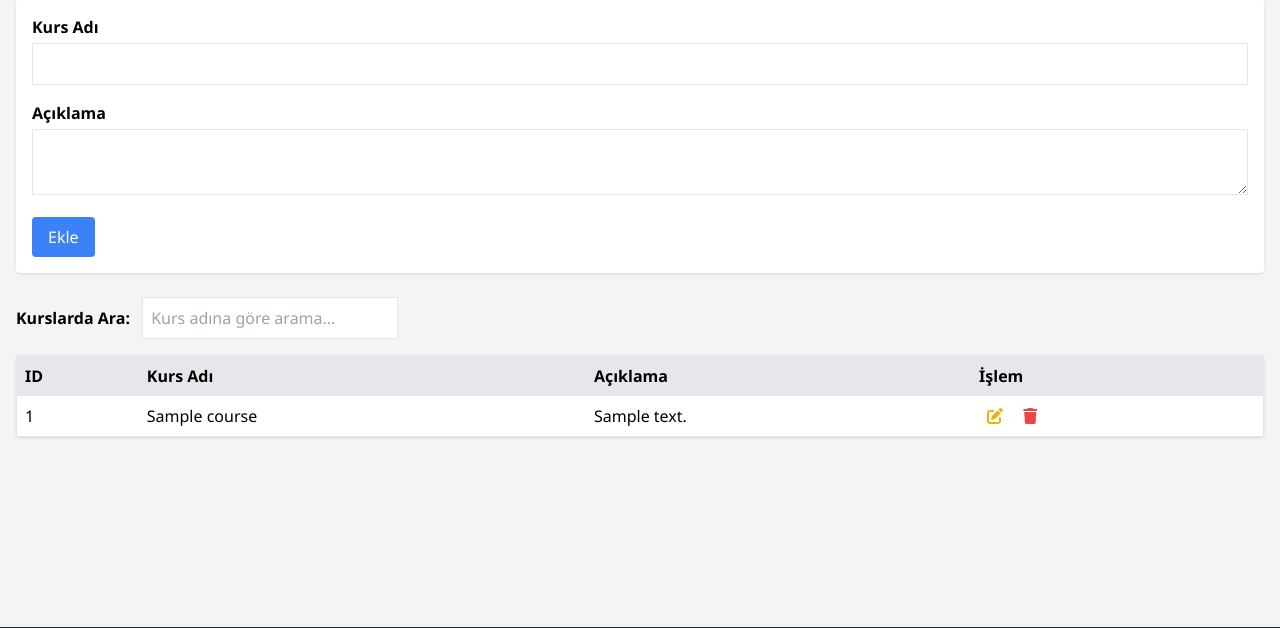
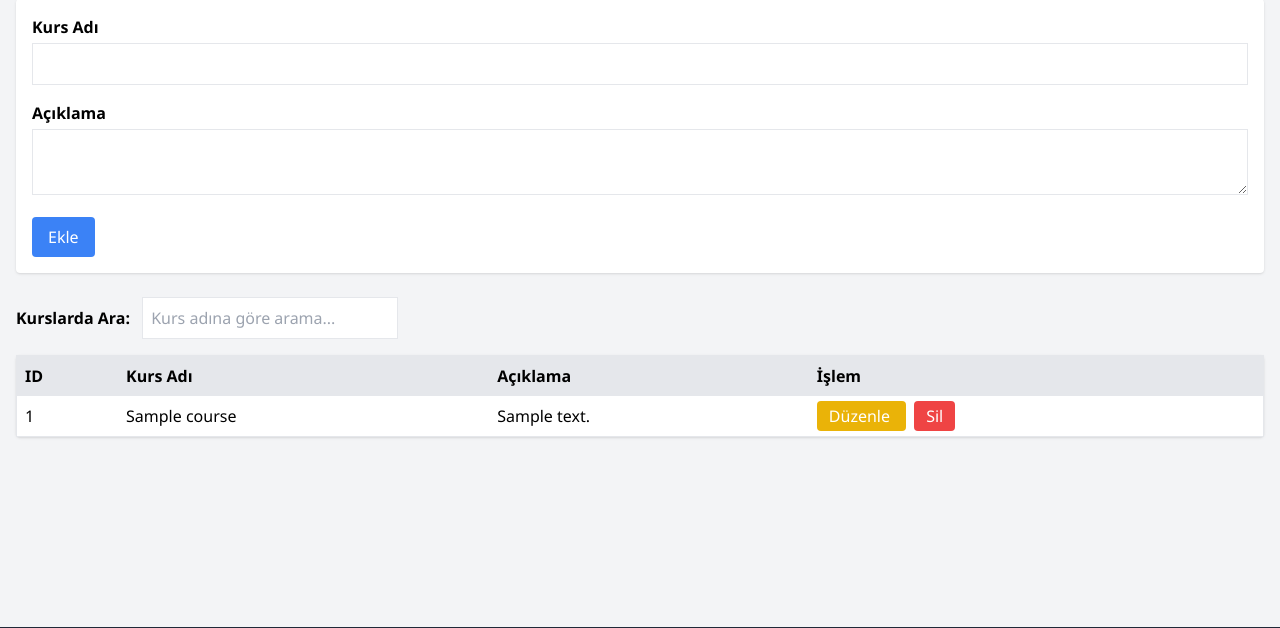
Before and after one commit to KarabulutCan/Student-tracking-system, a PHP site: page /courses.php in a window 1280 px wide. Shown: the part 121-749 px from the top of the page. Run offline with PHP 8.4, Linux system fonts and the light colour scheme; tables that the repository leaves empty or names only in its code hold one stand-in row (values such as "Sample post"); some libraries are stand-ins or nearby versions.

Commit message:
fix courses page

```diff
--- a/courses.php
+++ b/courses.php
@@ -93,7 +93,7 @@ $courses = $pdo->query("SELECT * FROM courses ORDER BY id DESC")->fetchAll(PDO::
 </form>
 <?php endif; ?>
 
-<!-- Arama Kutusu -->
+<!-- Arama Kutusu (JS ile tablo filtreleme yapmak istersen) -->
 <div class="mb-4">
   <label for="courseSearchInput" class="font-semibold mr-2">Kurslarda Ara:</label>
   <input type="text" id="courseSearchInput" class="border p-2 w-64" placeholder="Kurs adına göre arama..." />
@@ -116,18 +116,17 @@ $courses = $pdo->query("SELECT * FROM courses ORDER BY id DESC")->fetchAll(PDO::
         <td class="p-2"><?php echo htmlspecialchars($c['name']); ?></td>
         <td class="p-2"><?php echo htmlspecialchars($c['description']); ?></td>
         <td class="p-2">
-          <!-- Düzenle -->
+          <!-- DÜZENLE (Sarı Buton) -->
           <a href="courses.php?edit_id=<?php echo $c['id']; ?>"
-             class="text-yellow-500 hover:text-yellow-700 mx-2"
-             title="Düzenle">
-            <i class="fas fa-edit"></i>
+             class="bg-yellow-500 text-white px-3 py-1 rounded mr-2">
+            Düzenle
           </a>
-          <!-- Sil -->
+
+          <!-- SİL (Kırmızı Buton) -->
           <a href="courses.php?delete_id=<?php echo $c['id']; ?>"
-             class="text-red-500 hover:text-red-700 mx-2"
-             title="Sil"
+             class="bg-red-500 text-white px-3 py-1 rounded"
              onclick="return confirm('Silmek istediğinize emin misiniz?');">
-            <i class="fas fa-trash"></i>
+            Sil
           </a>
         </td>
       </tr>
--- a/layout.php
+++ b/layout.php
@@ -15,7 +15,6 @@ $pageTitle = $pageTitle ?? "Kurs Otomasyonu";
       href="https://cdnjs.cloudflare.com/ajax/libs/font-awesome/6.0.0-beta3/css/all.min.css"
       integrity="sha512-51HrLTS2JlN/vAOurO6ka8vUAnUZkVj39coST3vGy0yPPmRFNULGjG6LlfveJ+zE/3YSrYpT6WjsffF4RW1VuQ=="
       crossorigin="anonymous" referrerpolicy="no-referrer" />
-
 
   <!-- Kendimize ait CSS (assets/css/style.css) -->
   <link rel="stylesheet" href="assets/css/style.css" />
```
